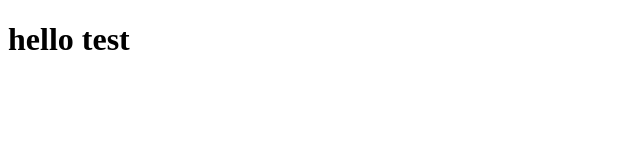
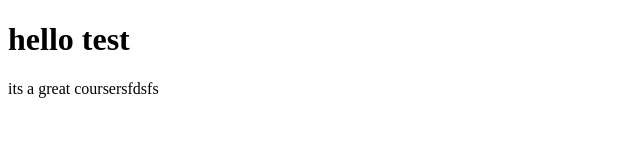
Before and after one commit to harishmanepally/coursera-test, a plain HTML site: page site/index.html in a window 1280 px wide. Shown: the whole page, without its empty margins (0-640 px from the left). Drawn offline with Linux system fonts and the light colour scheme.

Commit message:
small addition to page

```diff
--- a/site/index.html
+++ b/site/index.html
@@ -8,5 +8,8 @@
 
 
     <h1>hello test</h1>
+    <p>
+      its a great coursersfdsfs
+    </p>
   </body>
 </html>
```
